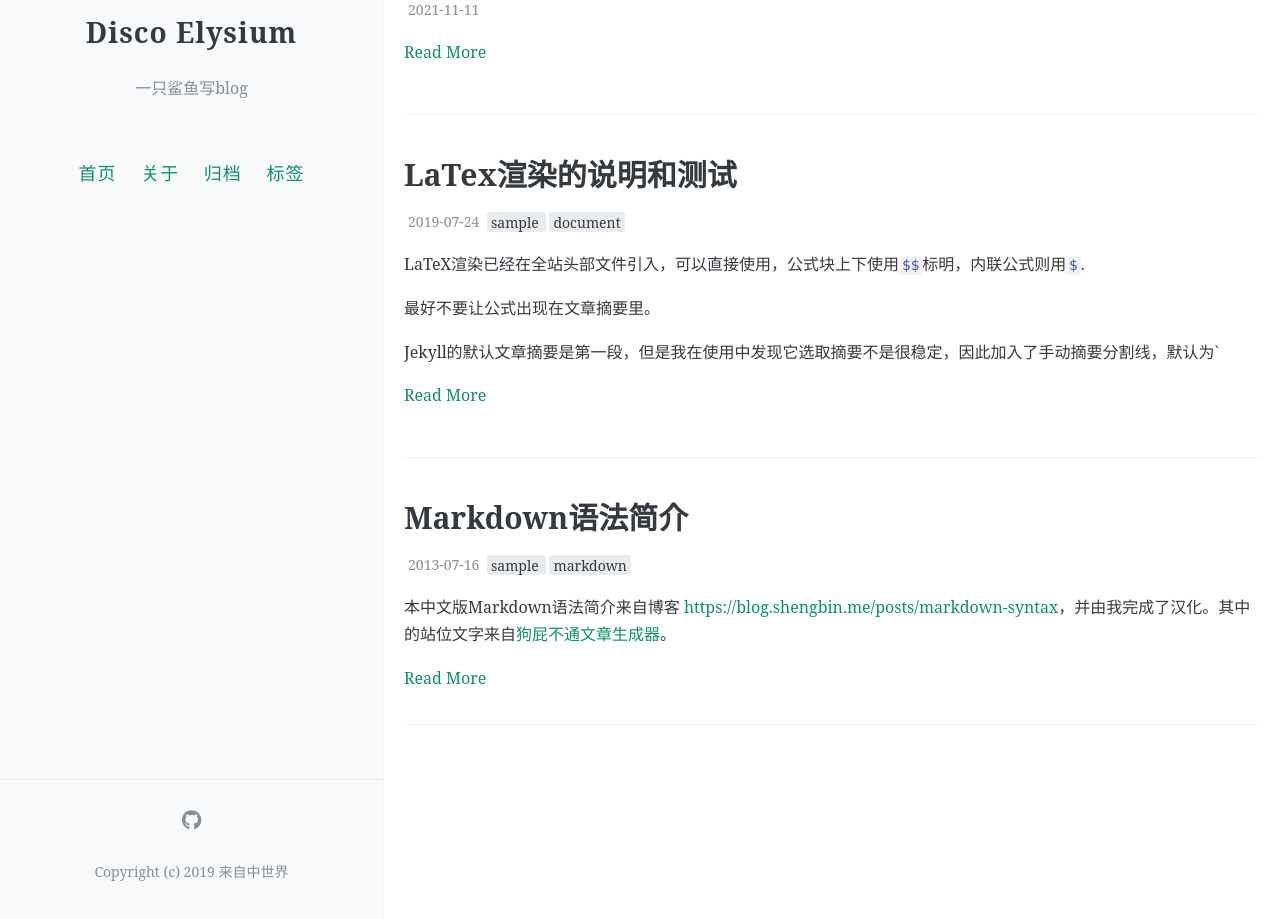
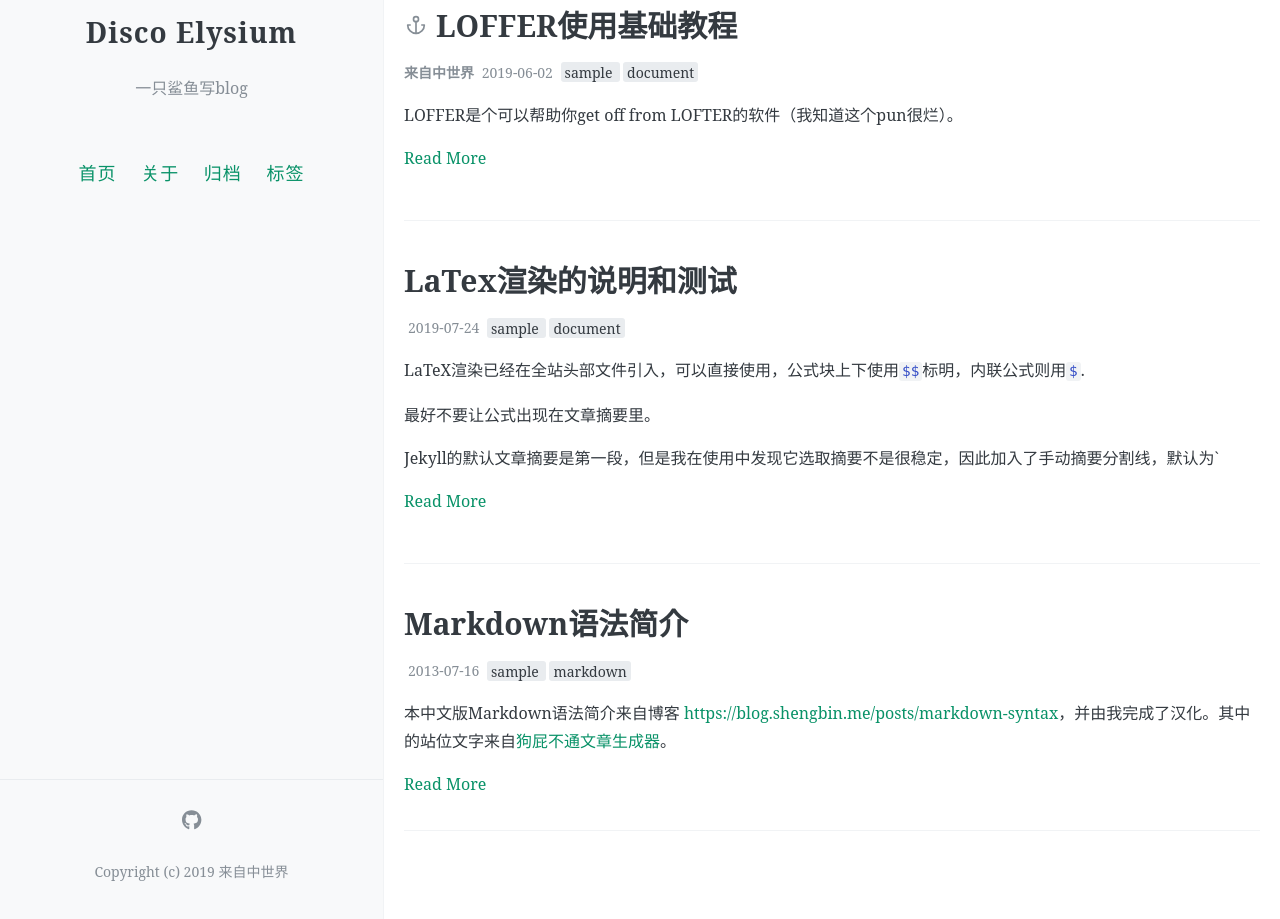
Before and after one commit to syy404/discoelysium, a Jekyll site: the page built from index.html, in a window 1280 px wide and 1209 px high. Shown: the part 290-1209 px from the top of the window. Built offline with Jekyll 4.4.1, drawn with Linux system fonts in a browser that asks for light colours; the list of posts is cut into pages by our own code; comment, search, counter and statistics services are not loaded.

Commit message:
Update 2021-11-08-posts1.md

````diff
--- a/_posts/2021-11-08-posts1.md
+++ b/_posts/2021-11-08-posts1.md
@@ -1,13 +1,19 @@
 ---
-layout:posts
-title:基础但是老忘的C++语法
-date: 2021-11-08
-Author: 笨比sy
-categories:
-tags: [C++, Newbie]
-comments: no
+layout: post
+title: LOFFER使用基础教程
+date: 2019-06-02
+author: 来自中世界
+tags: [sample, document]
+comments: true
+toc: true
+pinned: true
 ---
-千寻老师救救我！
+LOFFER是个可以帮助你get off from LOFTER的软件（我知道这个pun很烂）。
+
+这是一个可以直接发布在GitHub page的Jekyll博客，你不需要编写代码或使用命令行即可配置属于你的LOFFER。
+
+本文为针对完全没有代码基础的朋友的基础教程。
+
 ##### 1.与或非
 
 ```c++
````
